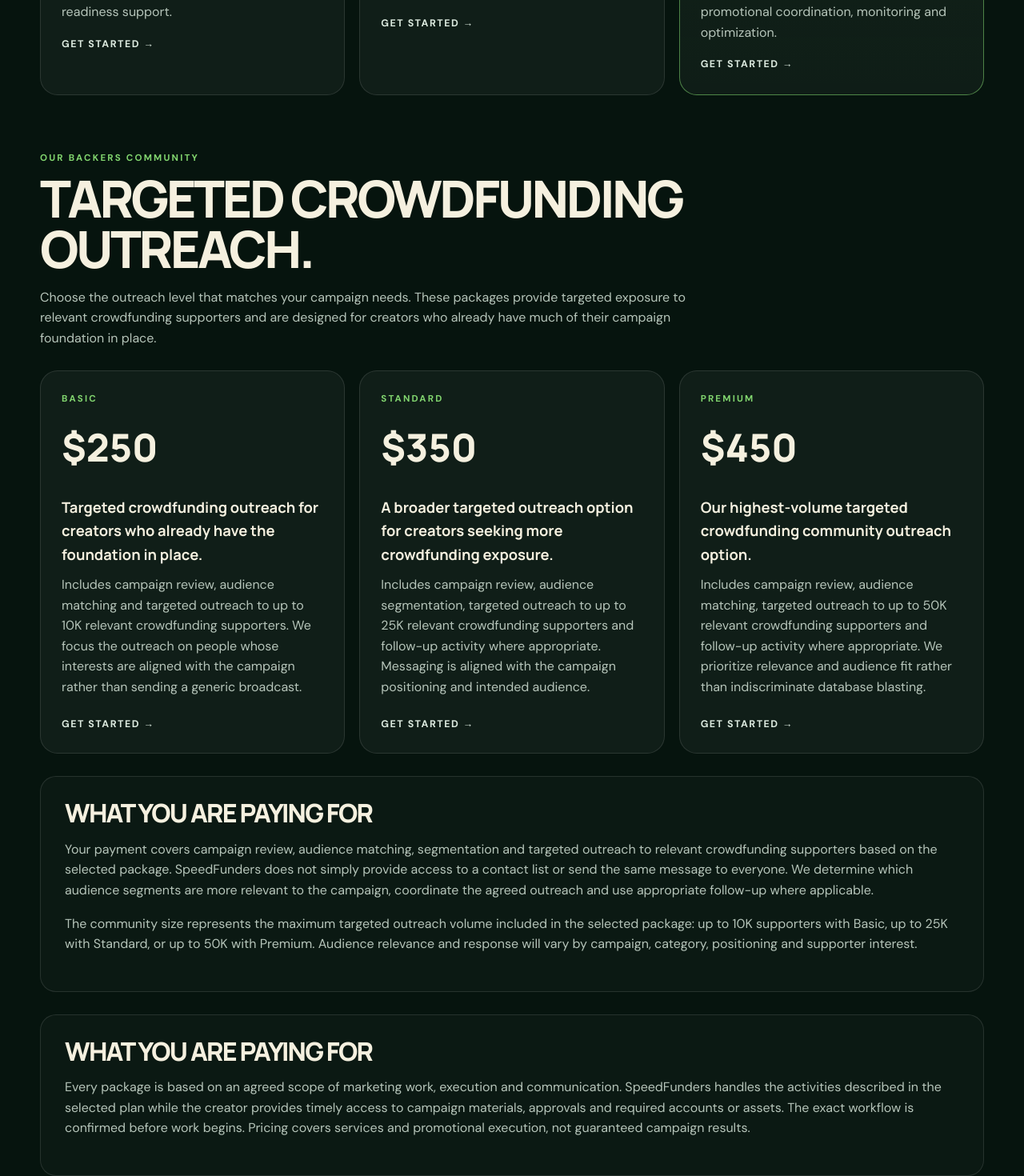
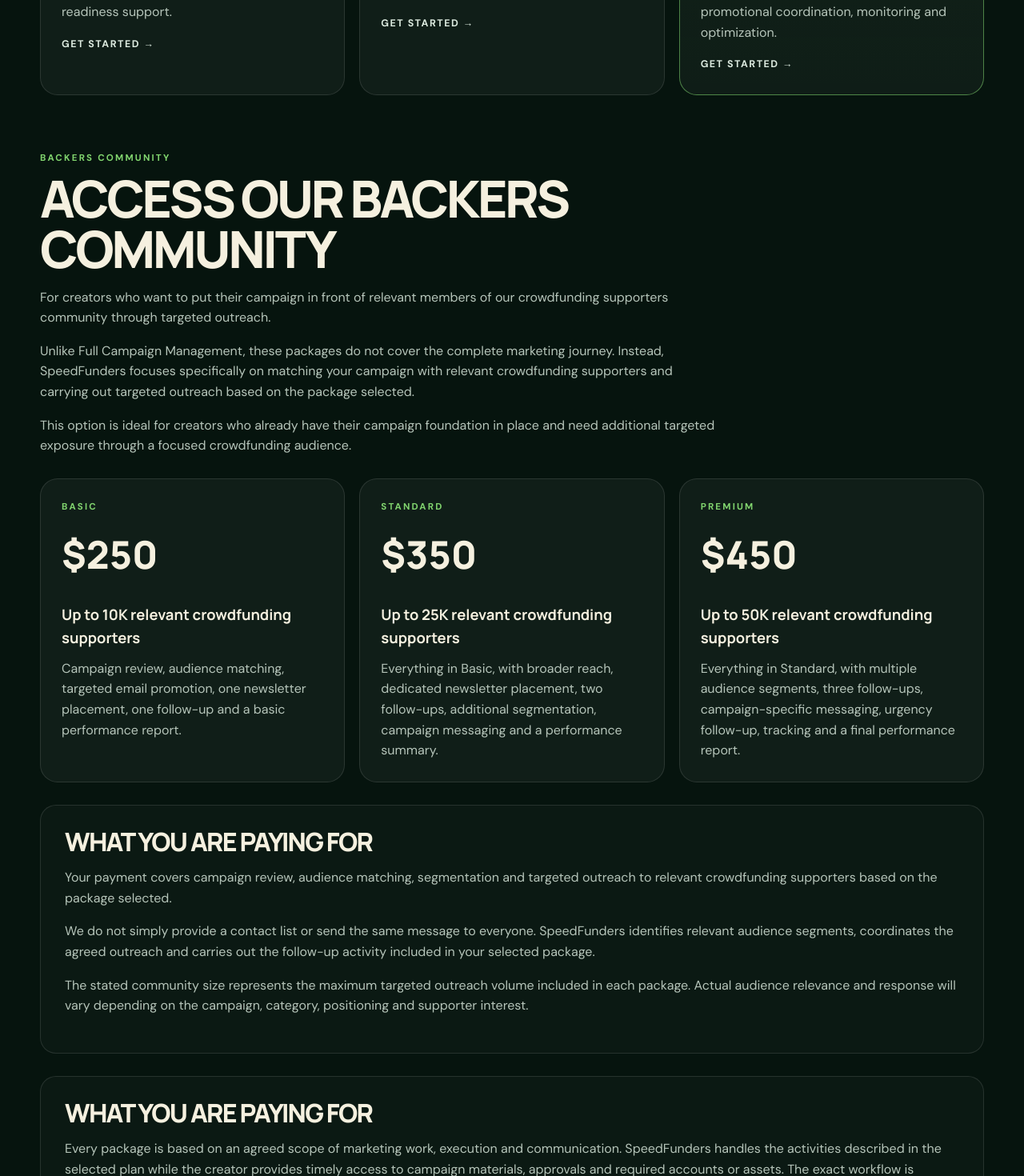
Before and after one commit to richnessofeyeno-hash/speedfunderwebsite, a Next.js app: page /pricing in a window 1280 px wide. Shown: the part 957-2427 px from the top of the page at 80% size. Built offline with nearby package versions, Linux system fonts and the light colour scheme.

Commit message:
Final Pricing Section

```diff
--- a/app/pricing/page.tsx
+++ b/app/pricing/page.tsx
@@ -9,32 +9,45 @@
   [
     'BASIC',
     '$250',
-    'Targeted crowdfunding outreach for creators who already have the foundation in place.',
-    'Includes campaign review, audience matching and targeted outreach to up to 10K relevant crowdfunding supporters. We focus the outreach on people whose interests are aligned with the campaign rather than sending a generic broadcast.'
+    'Up to 10K relevant crowdfunding supporters',
+    'Campaign review, audience matching, targeted email promotion, one newsletter placement, one follow-up and a basic performance report.'
   ],
   [
     'STANDARD',
     '$350',
-    'A broader targeted outreach option for creators seeking more crowdfunding exposure.',
-    'Includes campaign review, audience segmentation, targeted outreach to up to 25K relevant crowdfunding supporters and follow-up activity where appropriate. Messaging is aligned with the campaign positioning and intended audience.'
+    'Up to 25K relevant crowdfunding supporters',
+    'Everything in Basic, with broader reach, dedicated newsletter placement, two follow-ups, additional segmentation, campaign messaging and a performance summary.'
   ],
   [
     'PREMIUM',
     '$450',
-    'Our highest-volume targeted crowdfunding community outreach option.',
-    'Includes campaign review, audience matching, targeted outreach to up to 50K relevant crowdfunding supporters and follow-up activity where appropriate. We prioritize relevance and audience fit rather than indiscriminate database blasting.'
+    'Up to 50K relevant crowdfunding supporters',
+    'Everything in Standard, with multiple audience segments, three follow-ups, campaign-specific messaging, urgency follow-up, tracking and a final performance report.'
   ],
 ];
 export default function Page(){
   return <Shell eyebrow="Pricing" title="CLEAR PRICING. CLEAR SCOPE.">
     <section className="section"><div className="container">
       <div className="pricing three">{plans.map(([name,price,best,body],i)=><article className={`card price-card ${i===2?'featured':''}`} key={name}><div className="eyebrow">{name}</div><div className="price">{price}</div><h3>{best}</h3><p>{body}</p><a className="text-link" href="/contact">GET STARTED →</a></article>)}</div>
-      <section className="community-pricing-section">
+     <section className="community-pricing-section">
+
   <div className="section-head">
-    <div className="eyebrow">Our Backers Community</div>
-    <h2 className="display">TARGETED CROWDFUNDING OUTREACH.</h2>
+    <div className="eyebrow">BACKERS COMMUNITY</div>
+
+    <h2 className="display">
+      ACCESS OUR BACKERS COMMUNITY
+    </h2>
+
     <p className="muted">
-      Choose the outreach level that matches your campaign needs. These packages provide targeted exposure to relevant crowdfunding supporters and are designed for creators who already have much of their campaign foundation in place.
+      For creators who want to put their campaign in front of relevant members of our crowdfunding supporters community through targeted outreach.
+    </p>
+
+    <p className="muted">
+      Unlike Full Campaign Management, these packages do not cover the complete marketing journey. Instead, SpeedFunders focuses specifically on matching your campaign with relevant crowdfunding supporters and carrying out targeted outreach based on the package selected.
+    </p>
+
+    <p className="muted">
+      This option is ideal for creators who already have their campaign foundation in place and need additional targeted exposure through a focused crowdfunding audience.
     </p>
   </div>
 
@@ -45,20 +58,26 @@
         <div className="price">{price}</div>
         <h3>{best}</h3>
         <p>{body}</p>
-        <a className="text-link" href="/contact">GET STARTED →</a>
       </article>
     ))}
   </div>
 
   <div className="pricing-note community-pricing-note">
     <h3 className="display">WHAT YOU ARE PAYING FOR</h3>
+
     <p>
-      Your payment covers campaign review, audience matching, segmentation and targeted outreach to relevant crowdfunding supporters based on the selected package. SpeedFunders does not simply provide access to a contact list or send the same message to everyone. We determine which audience segments are more relevant to the campaign, coordinate the agreed outreach and use appropriate follow-up where applicable.
+      Your payment covers campaign review, audience matching, segmentation and targeted outreach to relevant crowdfunding supporters based on the package selected.
     </p>
+
     <p>
-      The community size represents the maximum targeted outreach volume included in the selected package: up to 10K supporters with Basic, up to 25K with Standard, or up to 50K with Premium. Audience relevance and response will vary by campaign, category, positioning and supporter interest.
+      We do not simply provide a contact list or send the same message to everyone. SpeedFunders identifies relevant audience segments, coordinates the agreed outreach and carries out the follow-up activity included in your selected package.
+    </p>
+
+    <p>
+      The stated community size represents the maximum targeted outreach volume included in each package. Actual audience relevance and response will vary depending on the campaign, category, positioning and supporter interest.
     </p>
   </div>
+
 </section>
       <div className="pricing-note">
         <h3 className="display">WHAT YOU ARE PAYING FOR</h3>
```
